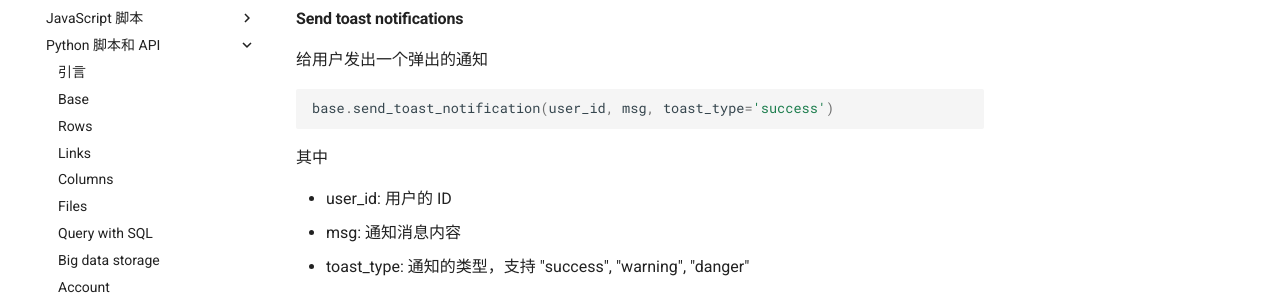
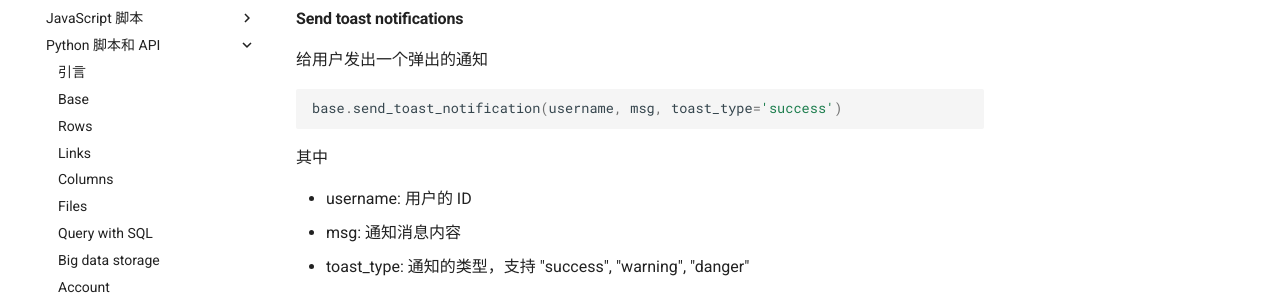
Before and after one commit to seatable/seatable-scripts-cn, an MkDocs documentation site: the page built from manual/python/notifications.md, in a window 1280 px wide. Shown: the part 174-469 px from the top of the page. Built offline with MkDocs 1.6.1 and Material for MkDocs 9.7.7, drawn with Linux system fonts in a browser that asks for light colours; comment, search, counter and statistics services are not loaded.

Commit message:
use username

````diff
--- a/manual/python/notifications.md
+++ b/manual/python/notifications.md
@@ -5,12 +5,12 @@
 给用户发出一个弹出的通知
 
 ```python
-base.send_toast_notification(user_id, msg, toast_type='success')
+base.send_toast_notification(username, msg, toast_type='success')
 ```
 
 其中
 
-* user_id: 用户的 ID
+* username: 用户的 ID
 * msg: 通知消息内容
 * toast_type: 通知的类型，支持 "success", "warning", "danger"
 
````
Also changed, not shown: manual/python/account.md (+2 -2 lines), manual/python/context.md (+1 -1 lines).
